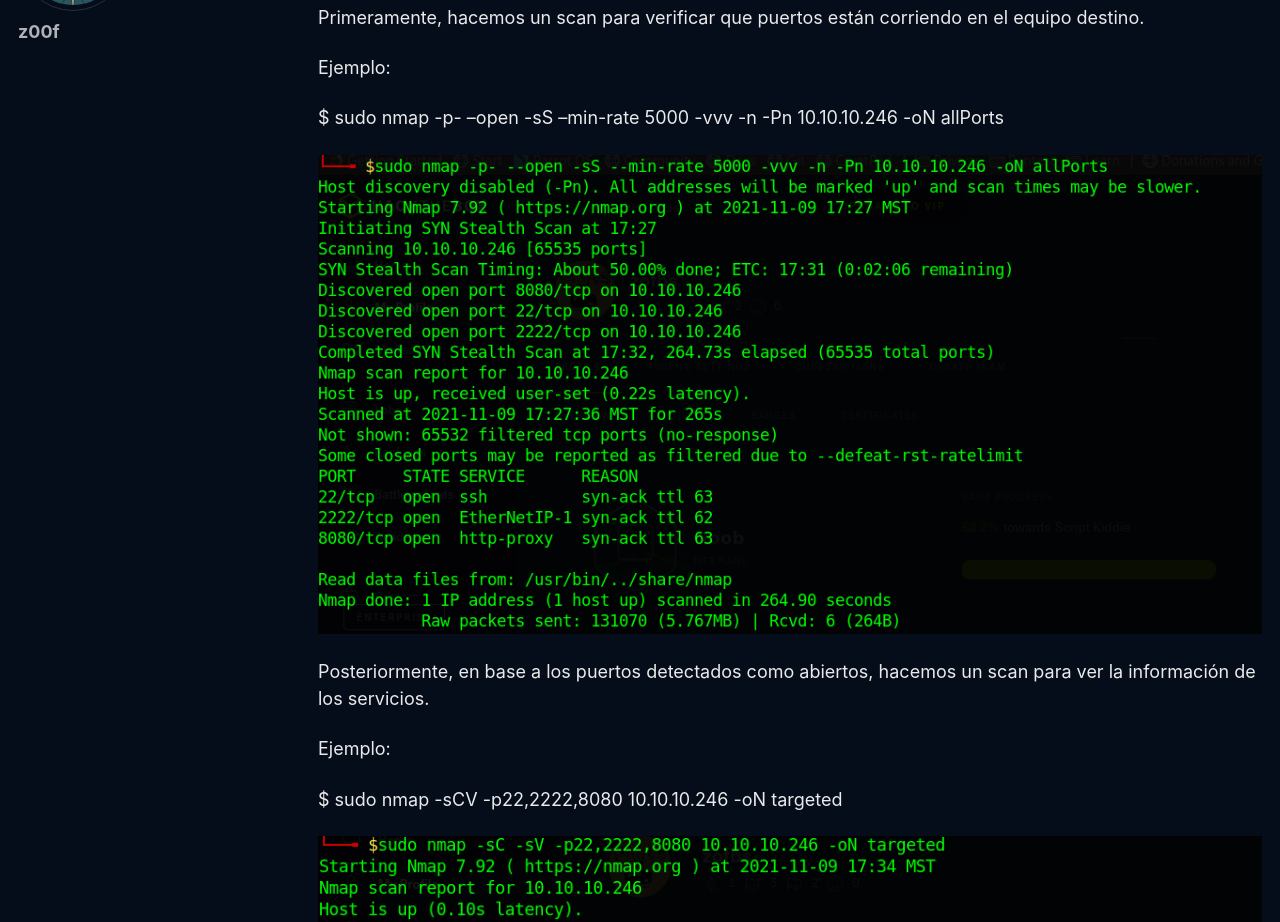
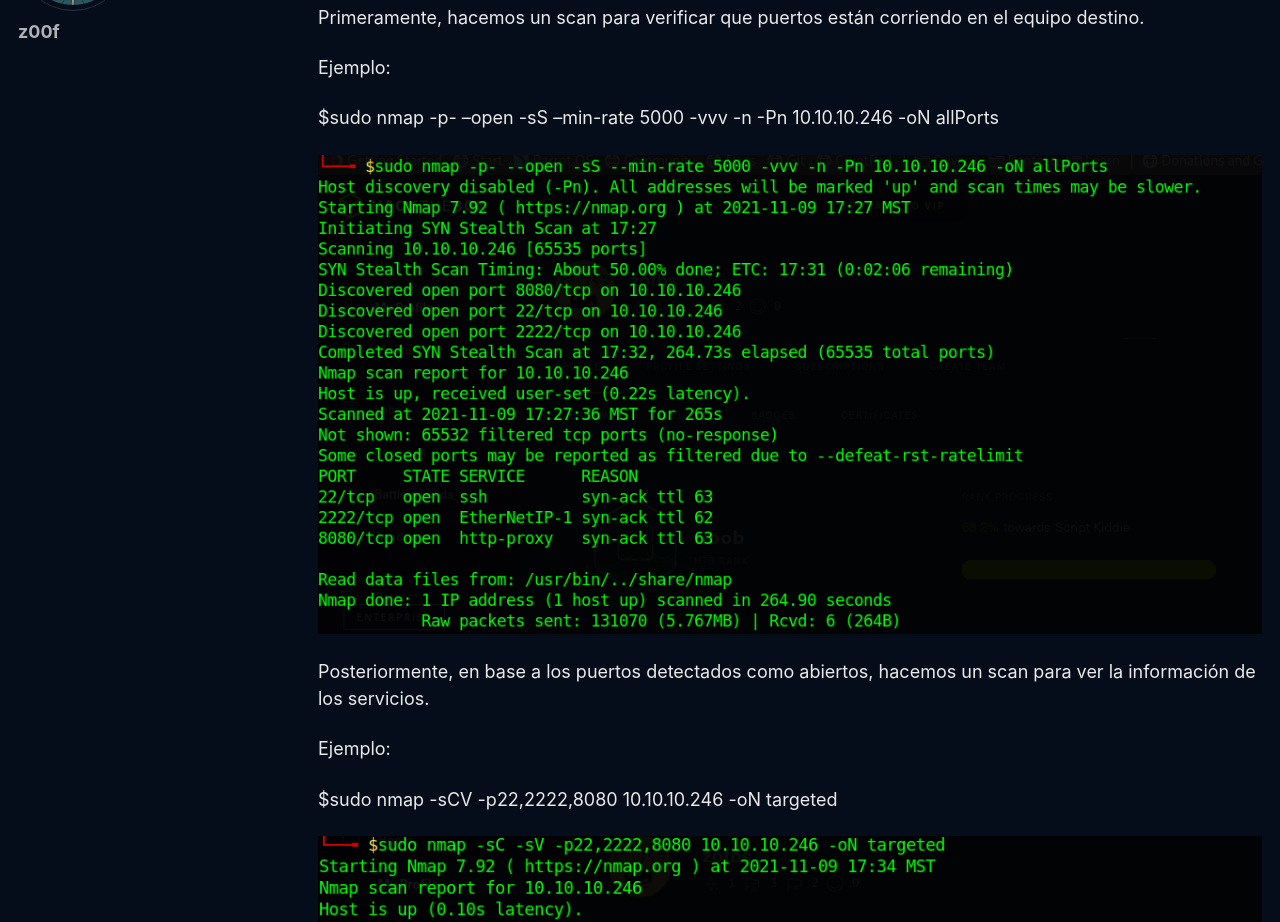
Before and after one commit to z00f/z00f.github.io, a Jekyll site: the page built from _posts/2021-11-09-nmap.md, in a window 1280 px wide and 1400 px high, scrolled down 1148 px. Shown: the part 153-1075 px from the top of the window. Built offline with Jekyll 4.4.1, drawn with Linux system fonts in a browser that asks for light colours; cached includes are drawn as plain includes; a script that is not in the unit is left out; part of the change alters nothing that is shown; some of the changed text lies outside the part shown.

```diff
--- a/_posts/2021-11-09-nmap.md
+++ b/_posts/2021-11-09-nmap.md
@@ -22,7 +22,7 @@ Nmap utiliza paquetes de IP sin procesar de formas novedosas para determinar qu
 Fue diseñado para escanear rápidamente redes grandes, pero funciona bien con hosts únicos. Nmap se ejecuta en todos los principales sistemas operativos de computadoras, y los paquetes binarios oficiales están disponibles para Linux, Windows y Mac OS X. Además del ejecutable clásico de línea de comandos Nmap, la suite Nmap incluye una GUI avanzada y un visor de resultados (Zenmap), una herramienta de depuración, redirección y transferencia de datos flexible (Ncat), una utilidad para comparar resultados de escaneo (Ndiff) y una herramienta de análisis de respuesta y generación de paquetes (Nping).
 
 ## Instalación
-apt-get install nmap
+$sudo apt install nmap
 
 ## Portscan
 
@@ -49,7 +49,7 @@ Primeramente, hacemos un scan para verificar que puertos están corriendo en el
 
 Ejemplo:
 
-$ sudo nmap -p- --open -sS --min-rate 5000 -vvv -n -Pn 10.10.10.246 -oN allPorts
+$sudo nmap -p- --open -sS --min-rate 5000 -vvv -n -Pn 10.10.10.246 -oN allPorts
 
 ![](/assets/images/nmap/first-scan.png)
 
@@ -57,7 +57,7 @@ Posteriormente, en base a los puertos detectados como abiertos, hacemos un scan
 
 Ejemplo:
 
-$ sudo nmap -sCV -p22,2222,8080 10.10.10.246 -oN targeted
+$sudo nmap -sCV -p22,2222,8080 10.10.10.246 -oN targeted
 
 ![](/assets/images/nmap/second-scan.png)
 
@@ -65,6 +65,6 @@ Podemos realizar una enumeración para el servicio http mediante el script http-
 
 Ejemplo:
 
-nmap --script http-enum -p8080 10.10.10.246 -oN webScan
+$sudo nmap --script http-enum -p8080 10.10.10.246 -oN webScan
 
 ![](/assets/images/nmap/third-scan.png)
```
